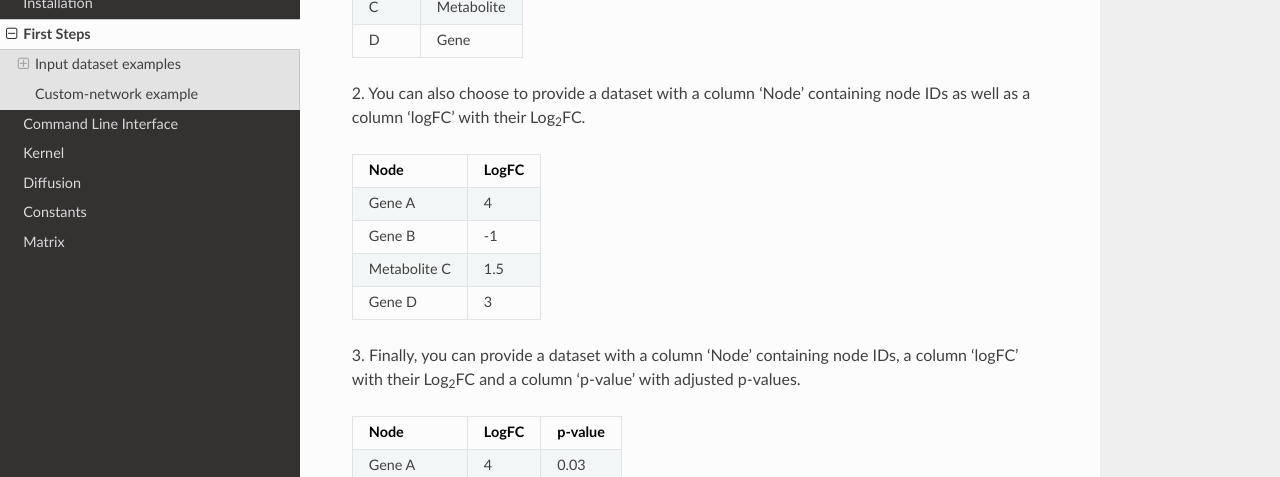
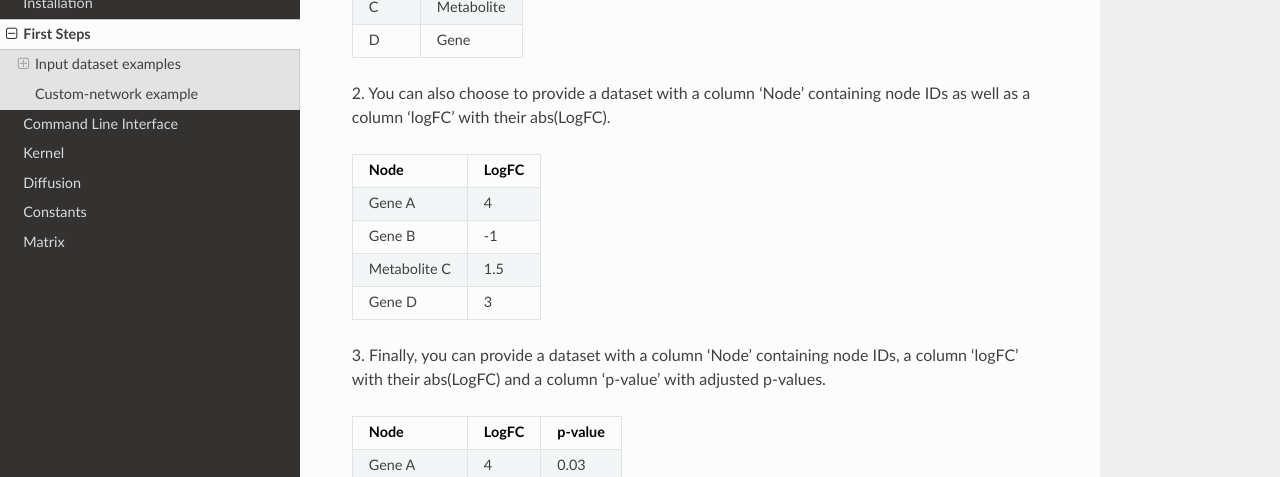
Before and after one commit to multipaths/DiffuPy, a Sphinx documentation site: the page built from docs/source/intro.rst, in a window 1280 px wide and 900 px high, scrolled down 733 px. Shown: the part 174-651 px from the top of the window. Built offline with Sphinx 7.4.7 and the Read the Docs theme 2.0.0, drawn with Linux system fonts in a browser that asks for light colours.

Commit message:
Fix error docs

```diff
--- a/docs/source/intro.rst
+++ b/docs/source/intro.rst
@@ -44,7 +44,7 @@ entity type.
 +------------+--------------+
 
 2. You can also choose to provide a dataset with a column 'Node' containing node IDs as well as a column 'logFC' with
-their |LogFC|.
+their abs(LogFC).
 
 +--------------+------------+
 | Node         |   LogFC    |
@@ -58,10 +58,8 @@ their |LogFC|.
 | Gene D       | 3          |
 +--------------+------------+
 
-.. |LogFC| replace:: Log\ :sub:`2`\ FC
-
-3. Finally, you can provide a dataset with a column 'Node' containing node IDs, a column 'logFC' with their |LogFC| and
-a column 'p-value' with adjusted p-values.
+3. Finally, you can provide a dataset with a column 'Node' containing node IDs, a column 'logFC' with their abs(LogFC)
+and a column 'p-value' with adjusted p-values.
 
 +--------------+------------+---------+
 | Node         |   LogFC    | p-value |
```
Also changed, not shown: examples/README.rst, 2 other files.
